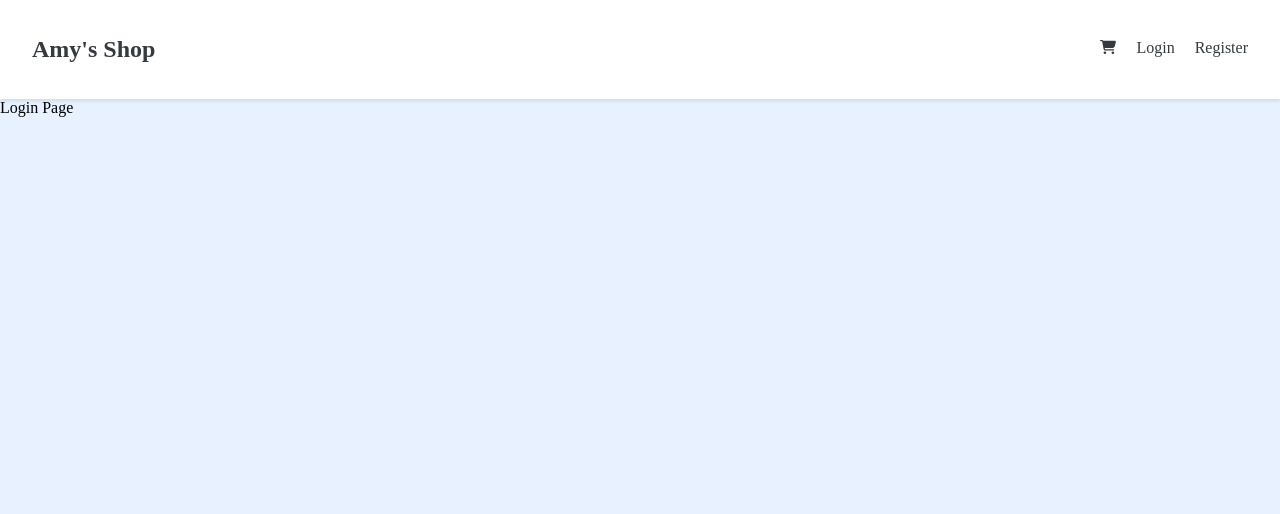
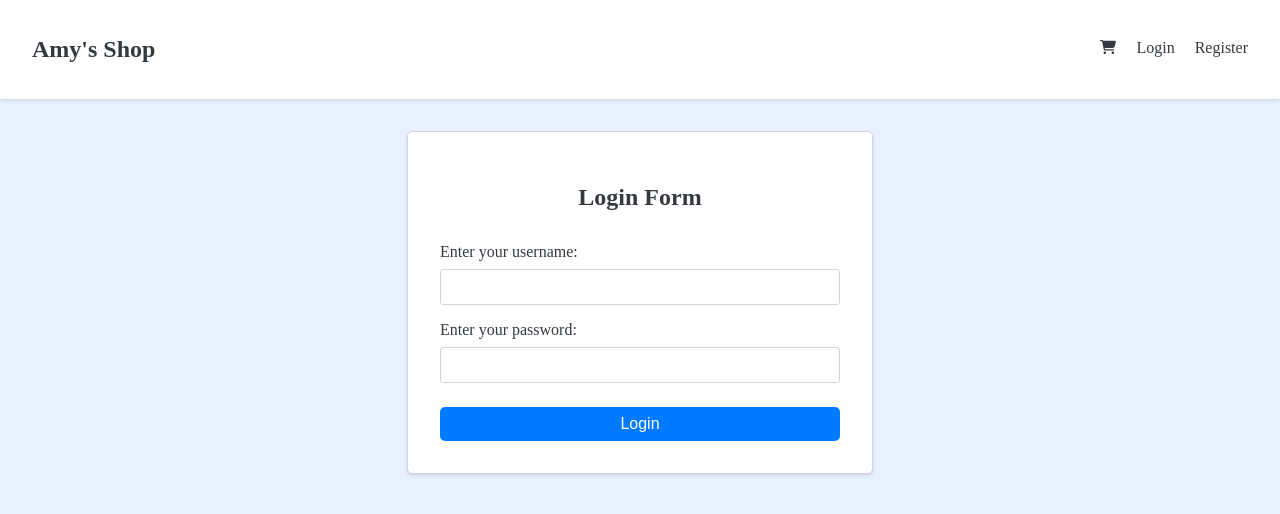
Before and after one commit to LizzieDworsky/MERN_eCommerce, a React (Create React App) app in the folder frontend/: page /login in a window 1280 px wide. Shown: the top 514 px of the page. Built offline with nearby package versions, Linux system fonts and the light colour scheme.

Commit message:
added structure and styles for LoginPage

```diff
--- a/frontend/src/App.css
+++ b/frontend/src/App.css
@@ -39,8 +39,8 @@ body {
     text-align: center;
 }
 
-/* Styles for the RegisterPage */
-.register-page {
+/* Styles for the RegisterPage and LoginPage */
+.auth-form {
     max-width: 400px;
     margin: 2rem auto;
     padding: 2rem;
@@ -50,23 +50,23 @@ body {
     box-shadow: 0 2px 4px rgba(0, 0, 0, 0.1);
 }
 
-.register-page h2 {
+.auth-form h2 {
     color: #343a40;
     text-align: center;
     margin-bottom: 1rem;
 }
 
-.register-page form {
+.auth-form form {
     display: flex;
     flex-direction: column;
 }
 
-.register-page label {
+.auth-form label {
     color: #343a40;
     margin-top: 1rem;
 }
 
-.register-page input {
+.auth-form input {
     padding: 0.5rem;
     margin-top: 0.5rem;
     border: 1px solid #ced4da;
@@ -74,7 +74,7 @@ body {
     font-size: 1rem;
 }
 
-.register-page button {
+.auth-form button {
     background-color: #007bff;
     color: #ffffff;
     padding: 0.5rem 1rem;
@@ -86,6 +86,6 @@ body {
     transition: background-color 0.3s;
 }
 
-.register-page button:hover {
+.auth-form button:hover {
     background-color: #0056b3;
 }
--- a/frontend/src/pages/Auth/LoginPage.jsx
+++ b/frontend/src/pages/Auth/LoginPage.jsx
@@ -1,5 +1,20 @@
 const LoginPage = () => {
-    return <div>Login Page</div>;
+    const handleSubmit = (e) => {
+        e.preventDefault();
+    };
+
+    return (
+        <div className="auth-form">
+            <h2>Login Form</h2>
+            <form onSubmit={(e) => handleSubmit(e)}>
+                <label>Enter your username:</label>
+                <input type="text" />
+                <label>Enter your password:</label>
+                <input type="password" />
+                <button type="submit">Login</button>
+            </form>
+        </div>
+    );
 };
 
 export default LoginPage;
--- a/frontend/src/pages/Auth/RegisterPage.jsx
+++ b/frontend/src/pages/Auth/RegisterPage.jsx
@@ -30,7 +30,7 @@ const RegisterPage = () => {
     };
 
     return (
-        <div className="register-page">
+        <div className="auth-form">
             <h2>Registration Form</h2>
             <form onSubmit={(e) => handleSubmit(e)}>
                 <label>Enter your username:</label>
```
